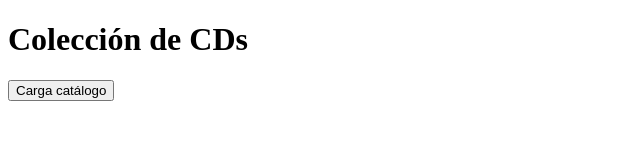
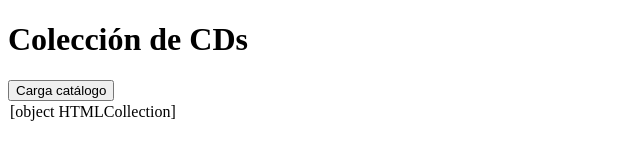
Before and after one commit to alfredodaniel876/JavaScript, a plain HTML site: page index.html in a window 1280 px wide. Both pictures are taken after a click on the button "Carga catálogo". Shown: the whole page, without its empty margins (0-640 px from the left). Drawn offline with Linux system fonts and the light colour scheme.

Commit message:
Update index.html

```diff
--- a/index.html
+++ b/index.html
@@ -26,6 +26,7 @@
 	}
 
 	function cargarXML(xml) {
+		var docXML = xml.responseXML;
 		var contenido = docXML.getElementsByTagName("CONTENIDO");
 		document.getElementById("demo").innerHTML = contenido;
 	}
```
